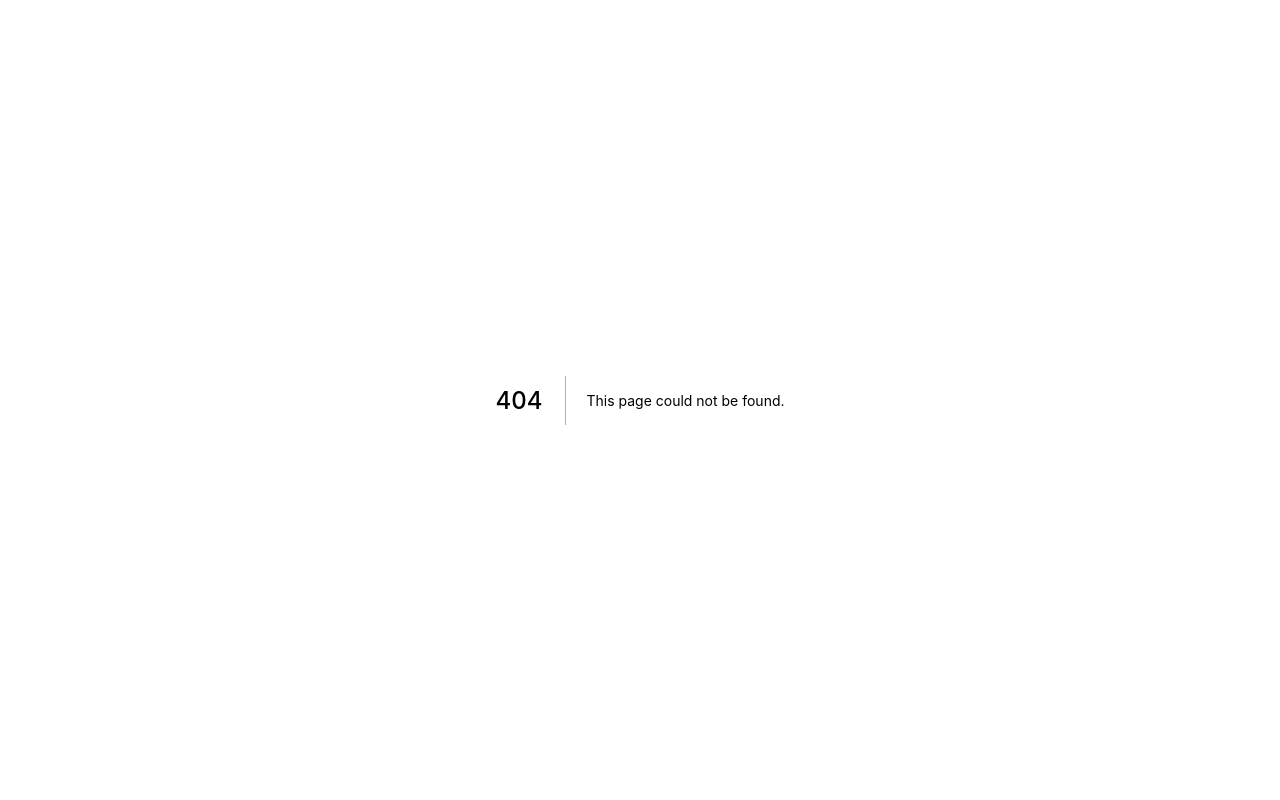
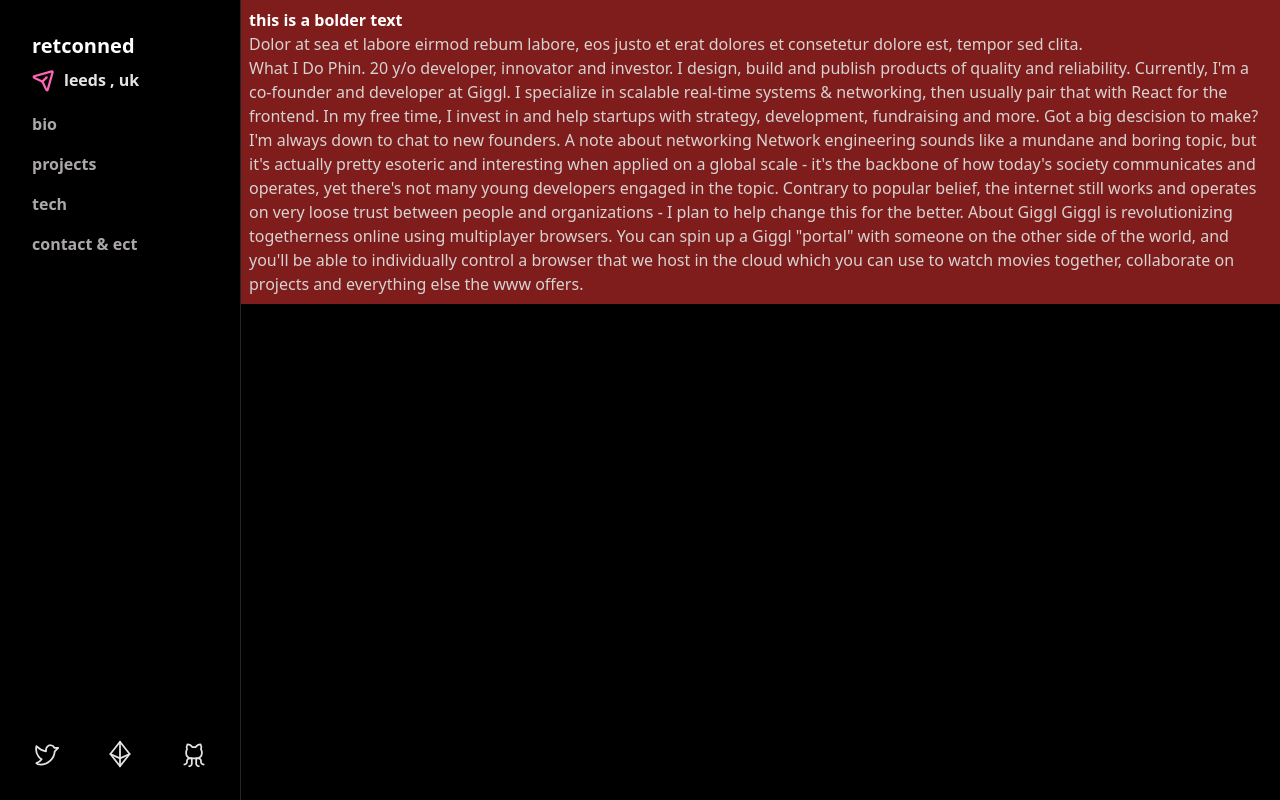
Before and after one commit to retconned/portfolio, a Next.js app: page /Bio in a window 1280 px wide. Before the commit this address had no page. Built offline with nearby package versions, Linux system fonts and the light colour scheme.

Commit message:
renamed component folder & ficed imports

```diff
--- a/Components/FeaturedProject.tsx
+++ b/components/FeaturedProject.tsx
@@ -15,7 +15,7 @@
           <p className=" text-stone-600">Type of company</p>
         </div>
       </div>
-      <div className="group flex h-60 flex-col justify-center   p-4 ">
+      <div className="group flex h-60 flex-col justify-center  p-4 ">
         <div className="flex flex-col  py-2">
           <p className="mb-2 font-bold">Role</p>
           <p className=" text-stone-600">dev & founder</p>
--- /dev/null
+++ b/pages/Bio.tsx
@@ -0,0 +1,48 @@
+import type { NextPage } from "next";
+import Image from "next/image";
+
+import Project from "../components/Project";
+import FeaturedProject from "../components/FeaturedProject";
+import Nav from "../components/Nav";
+
+const Projects: NextPage = () => {
+  return (
+    <div className="flex h-screen bg-black text-stone-300">
+      <Nav />
+      <div>
+        <div className="flex w-full flex-col flex-wrap justify-around bg-red-900 p-2">
+          <p className="font-bold text-white">this is a bolder text</p>
+          <p>
+            Dolor at sea et labore eirmod rebum labore, eos justo et erat
+            dolores et consetetur dolore est, tempor sed clita.
+          </p>
+
+          <p>
+            What I Do Phin. 20 y/o developer, innovator and investor. I design,
+            build and publish products of quality and reliability. Currently,
+            I&apos;m a co-founder and developer at Giggl. I specialize in
+            scalable real-time systems & networking, then usually pair that with
+            React for the frontend. In my free time, I invest in and help
+            startups with strategy, development, fundraising and more. Got a big
+            descision to make? I&apos;m always down to chat to new founders. A
+            note about networking Network engineering sounds like a mundane and
+            boring topic, but it&apos;s actually pretty esoteric and interesting
+            when applied on a global scale - it&apos;s the backbone of how
+            today&apos;s society communicates and operates, yet there&apos;s not
+            many young developers engaged in the topic. Contrary to popular
+            belief, the internet still works and operates on very loose trust
+            between people and organizations - I plan to help change this for
+            the better. About Giggl Giggl is revolutionizing togetherness online
+            using multiplayer browsers. You can spin up a Giggl
+            &quot;portal&quot; with someone on the other side of the world, and
+            you&apos;ll be able to individually control a browser that we host
+            in the cloud which you can use to watch movies together, collaborate
+            on projects and everything else the www offers.
+          </p>
+        </div>
+      </div>
+    </div>
+  );
+};
+
+export default Projects;
--- a/pages/index.tsx
+++ b/pages/index.tsx
@@ -1,6 +1,6 @@
 import type { NextPage } from "next";
 import Image from "next/image";
-import Nav from "../Components/Nav";
+import Nav from "../components/Nav";
 
 const Home: NextPage = () => {
   return <div className="h-screen bg-stone-900">{/* <Nav /> */}</div>;
```
Also changed, not shown: pages/Projects.tsx (+4 -3 lines), components/Nav.tsx (renamed from Components/Nav.tsx), components/Project.tsx (renamed from Components/Project.tsx).
